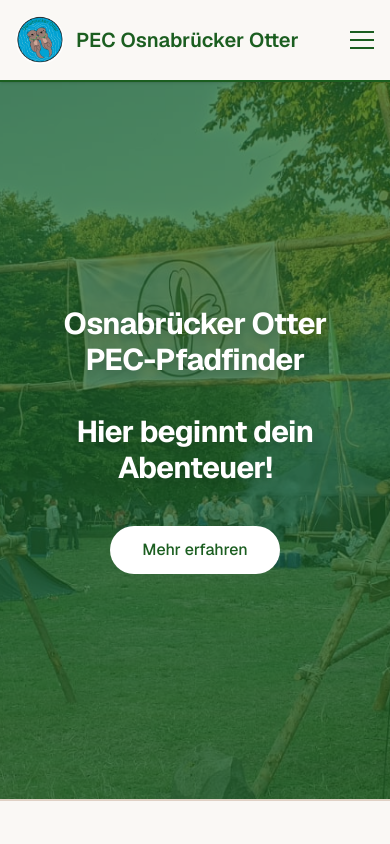
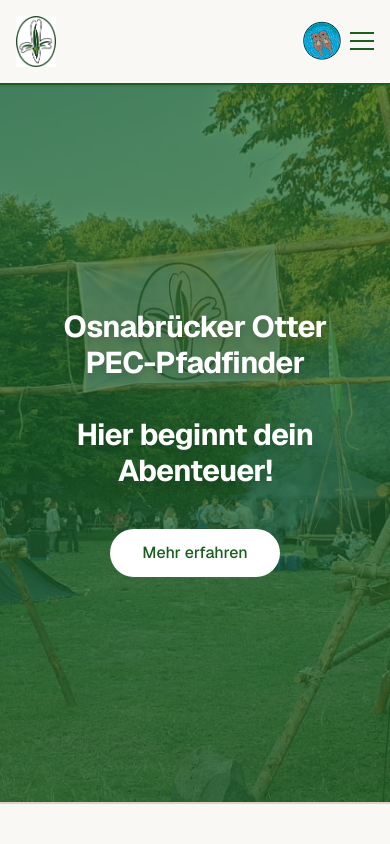
Before and after one commit to saurluca/os-otter, a Next.js app: page / in a window 390 px wide. Shown: the top 844 px of the page. Built offline with nearby package versions, Linux system fonts and the light colour scheme.

Commit message:
Update Header component for PEC Osnabrücker Otter; replace logo, adjust layout for better spacing, and enhance mobile navigation button functionality.

```diff
--- a/components/Header.tsx
+++ b/components/Header.tsx
@@ -20,27 +20,21 @@
 
   return (
     <header className="sticky top-0 z-50 w-full border-b-2 border-[#1b5e20] bg-[#faf8f5]/95 backdrop-blur supports-[backdrop-filter]:bg-[#faf8f5]/95 shadow-sm">
-      <div className="mx-auto flex max-w-6xl items-center justify-between px-4 py-4 sm:px-6 lg:px-8">
-        <Link href="/" className="flex items-center gap-3 transition-opacity hover:opacity-90">
-          <Image
-            src="/logo.jpeg"
-            alt="Osnabrücker Otter Logo"
-            width={48}
-            height={48}
-            className="rounded-full object-contain"
-          />
+      <div className="mx-auto flex max-w-6xl items-center justify-between gap-4 px-4 py-4 sm:px-6 lg:px-8">
+        <Link href="/" className="shrink-0 transition-opacity hover:opacity-90">
           <Image
             src="/pfadfinder_logo.jpeg"
             alt="PEC Pfadfinder Logo"
-            width={36}
-            height={36}
-            className="hidden object-contain sm:block"
+            width={40}
+            height={40}
+            className="object-contain"
           />
-          <span className="text-xl font-semibold text-[#1b5e20]">
-            PEC Osnabrücker Otter
-          </span>
         </Link>
 
+        <div className="flex min-w-0 flex-1 items-center justify-center gap-4">
+          <Link href="/" className="hidden text-xl font-semibold text-[#1b5e20] hover:opacity-90 sm:block">
+            PEC Osnabrücker Otter
+          </Link>
           {/* Desktop navigation */}
           <nav className="hidden items-center gap-4 md:flex lg:gap-6">
             <Link
@@ -61,7 +55,18 @@
               </Link>
             ))}
           </nav>
+        </div>
 
+        <div className="flex shrink-0 items-center gap-2">
+          <Link href="/" className="transition-opacity hover:opacity-90">
+            <Image
+              src="/logo.jpeg"
+              alt="Osnabrücker Otter Logo"
+              width={40}
+              height={40}
+              className="rounded-full object-contain"
+            />
+          </Link>
           {/* Mobile menu button */}
           <button
             type="button"
@@ -80,6 +85,7 @@
               className={`h-0.5 w-6 bg-[#1b5e20] transition-transform ${menuOpen ? "-translate-y-2 -rotate-45" : ""}`}
             />
           </button>
+        </div>
       </div>
 
       {/* Mobile navigation */}
```
Lines whose indentation alone changed are shown as unchanged.
